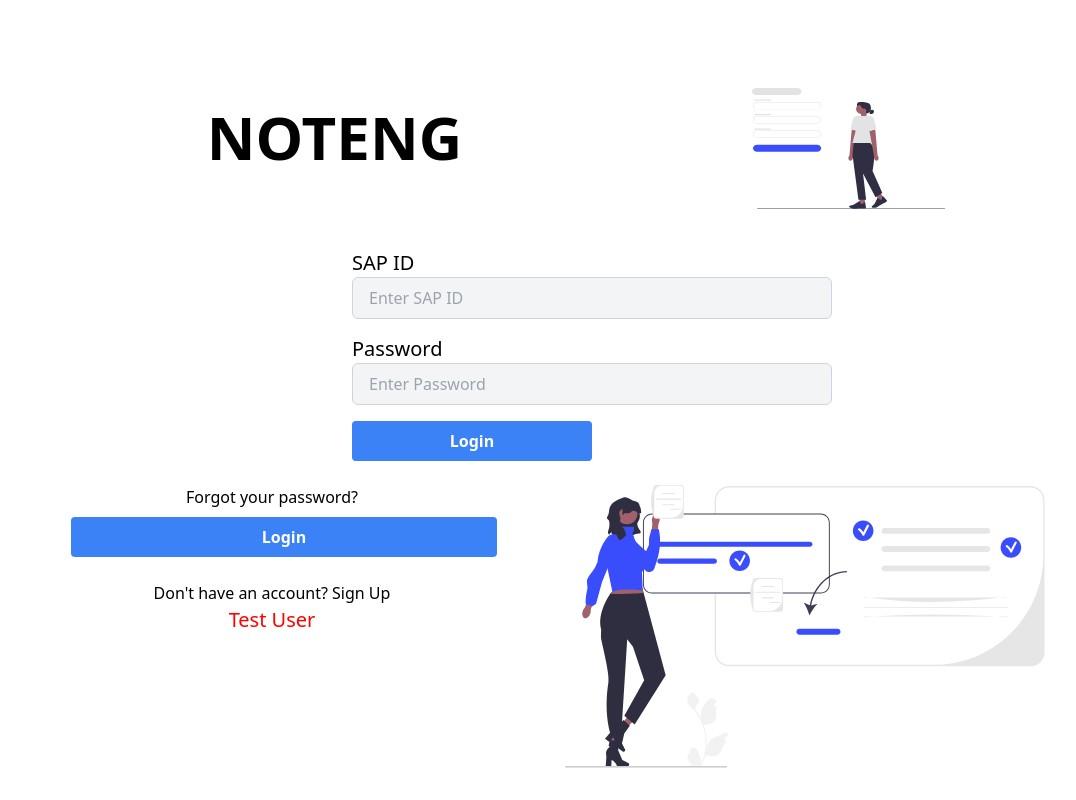
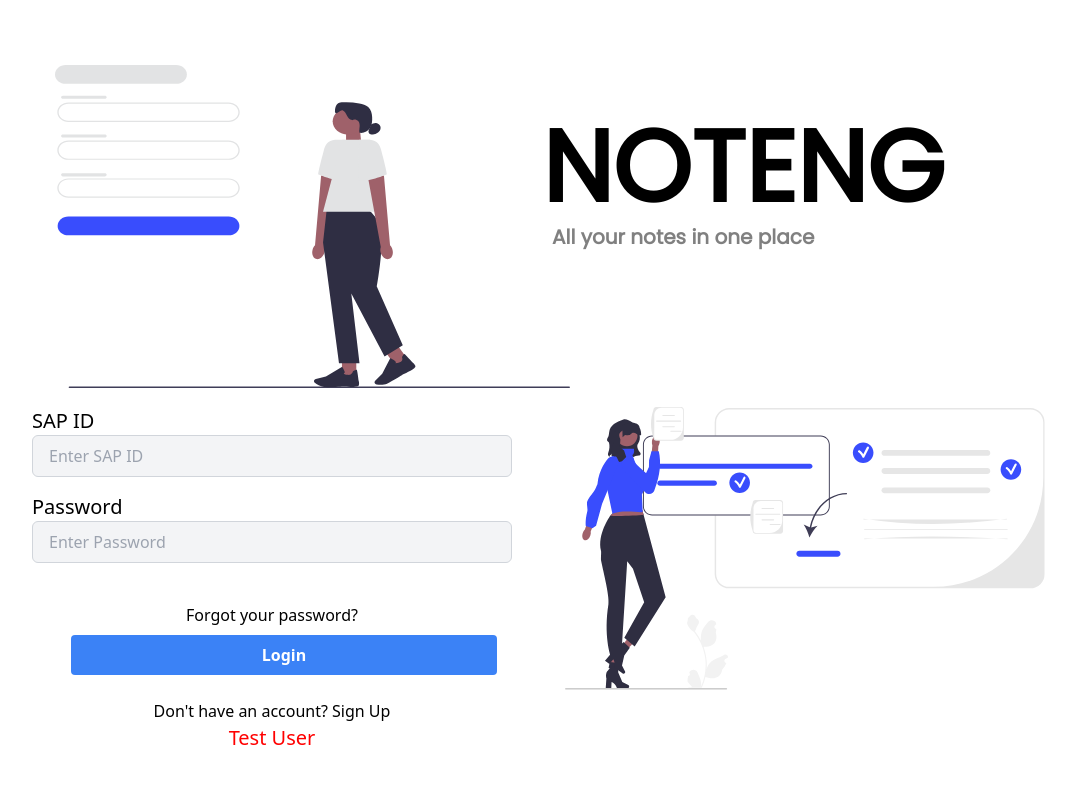
Before and after one commit to djunicode/noteng, a React (Create React App) app: page /LoginPage in a window 1280 px wide. Shown: the whole page, without its empty margins (48-1124 px from the left). Built offline with nearby package versions, Linux system fonts and the light colour scheme.

Commit message:
Changed Splash and login page layout and CSS

```diff
--- a/src/Pages/LoginPage.jsx
+++ b/src/Pages/LoginPage.jsx
@@ -97,13 +97,18 @@ const LoginPage = ({ onLoginChange }) => {
 
     return (
         <div className="w-full h-screen bg-white flex flex-col justify-center items-center overflow-hidden">
-            <div className="h-1/4 p-20 flex flex-col sm:flex-row justify-center sm:justify-between items-center">
-                <h1 className="text-3xl sm:text-6xl font-extrabold mb-6">NOTENG</h1>
-                <div className="w-1/3 py-10 hidden sm:flex sm:flex-col justify-between items-center">
-                    <img src={LoginImg1} alt="Login" className="w-3/4" />
-                </div>
-            </div>
-            <div className='flex justify-center '>
+        <div className="h-1/4 w-full mb-20 p-20 flex flex-col sm:flex-row justify-center sm:justify-between items-center">
+        <div className="w-1/2 hidden sm:flex sm:flex-col justify-between items-center">
+          <img src={LoginImg1} alt="Login" />
+        </div>
+        <div className="w-full sm:w-1/2 flex flex-col ">
+        <h1 className="text-3xl sm:text-6xl font-bold " style={{ position: 'relative', left: '-50px',fontSize:'100px',fontFamily:'poppins' }}>NOTENG</h1>
+        <p className="text-2xl sm:text-4xl font-bold mb-20" style={{ position: 'relative', left: '-40px', fontSize: '20px', fontFamily: 'Poppins',color:'gray' }}>All your notes in one place</p>
+        </div>
+      </div>
+            <div className='h-1/3 flex flex-col sm:flex-row justify-center items-center sm:items-start w-full'>
+
+                <div className="w-full sm:w-1/3 flex flex-col items-center">
                 <form className="w-[30vh] md:w-[40vh] lg:w-[60vh] mb-6" onSubmit={handleSubmit}>
                     <div className="mb-4">
                         <label htmlFor="sapid" className="block font-medium text-xl">SAP ID</label>
@@ -130,18 +135,8 @@ const LoginPage = ({ onLoginChange }) => {
                         />
                     </div>
                     {error && <p className="text-red-500 ml-10">*Invalid SAPID or Password </p>} {/* Render error message if error state is set */}
-                    <div className='flex sm:justify-start justify-center'>
-                        <button
-                            type="submit"
-                            className="w-2/3 sm:w-1/2 h-10 bg-blue-500 hover:bg-blue-700 text-white font-bold rounded"
-                        >
-                            Login
-                        </button>
-                    </div>
+
                 </form>
-            </div>
-            <div className='h-1/3 flex flex-col sm:flex-row justify-center items-center sm:items-start w-full'>
-                <div className="w-full sm:w-1/3 flex flex-col items-center">
                     <span
                         className="text-s cursor-pointer mb-2"
                         onClick={() => setIsModalOpen(true)}
@@ -162,12 +157,17 @@ const LoginPage = ({ onLoginChange }) => {
                         Don't have an account? Sign Up
                     </span>
                     <span
-                        className="text-s cursor-pointer"
-                        onClick={() => setSapid('00000000000') & setPassword('test123') & handleSubmit}
-                        style={{ color: 'red',fontSize:'20px' }}
+                    className="text-s cursor-pointer"
+                    onClick={(event) => {
+                        setSapid('00000000000');
+                        setPassword('test123');
+                        handleSubmit(event);
+                    }}
+                    style={{ color: 'red', fontSize: '20px' }}
                     >
-                        Test User
+                    Test User
                     </span>
+
                 </div >
                 <div className="w-full sm:w-1/2 flex flex-col justify-between items-center">
                     <img src={LoginImg2} alt="Login" className="w-3/4" />
--- a/src/Pages/Splash.jsx
+++ b/src/Pages/Splash.jsx
@@ -21,12 +21,13 @@ const Splash = () => {
                     <img src={SplashImg1} alt="Illustration" className="w-1/2" />
                 </div>
                 <div className="flex flex-col justify-center items-center w-full sm:w-1/2">
-                    <h1 className="text-6xl font-extrabold mb-10">NOTENG</h1>
+                    <h1 className="font-bold mb-10" style={{fontSize:'100px',marginLeft:'-200px'}}>NOTENG</h1>
                 </div>
             </div>
 
             <div className="flex flex-col sm:flex-row flex-1">
                 <div className="flex flex-col justify-center items-center sm:items-end w-full sm:w-1/2">
+                <h1 className="text-2xl font-light mb-10 mr-10">All your notes in one place</h1>
                     <button onClick={loginClick} className="bg-custom-blue text-black px-20 py-4 w-2/3 sm:w-1/3 rounded-md mb-4 font-bold w-[30vw]">Login</button>
                     <button onClick={signupClick} className="bg-gray-300 text-black px-20 py-4 w-2/3 sm:w-1/3 rounded-md mb-4 font-bold">SignUp</button>
                 </div>
```
